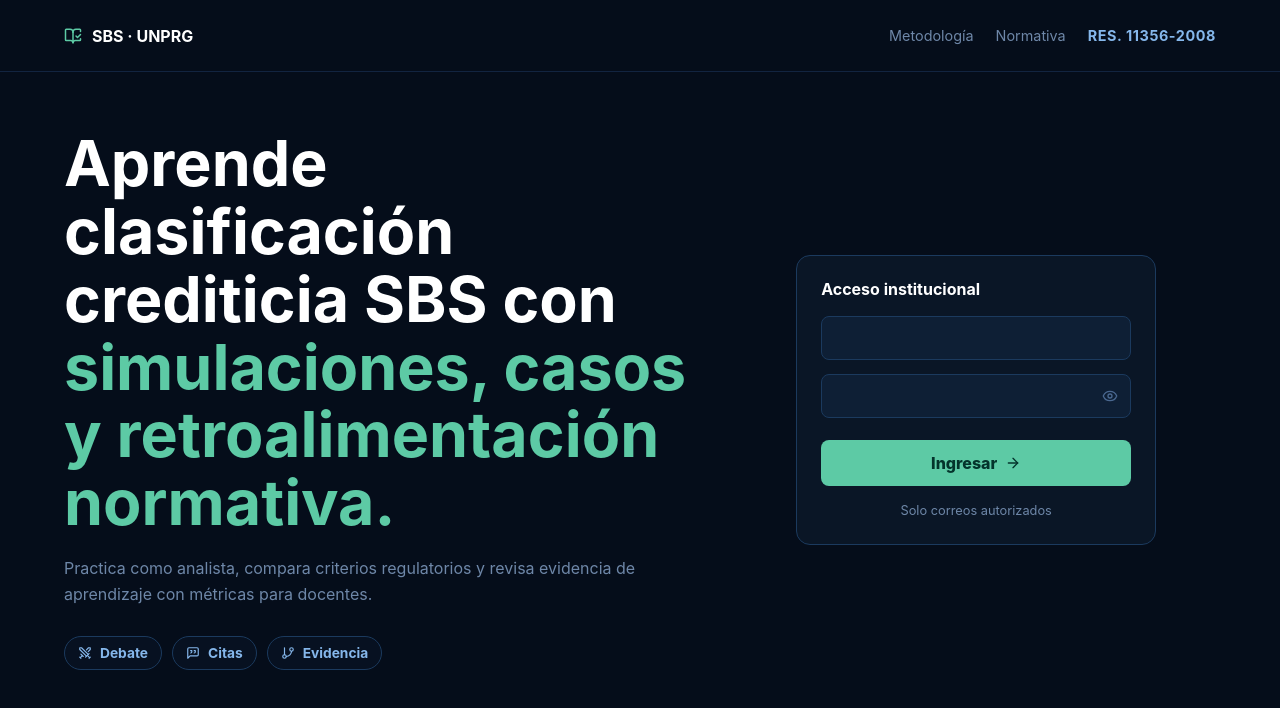
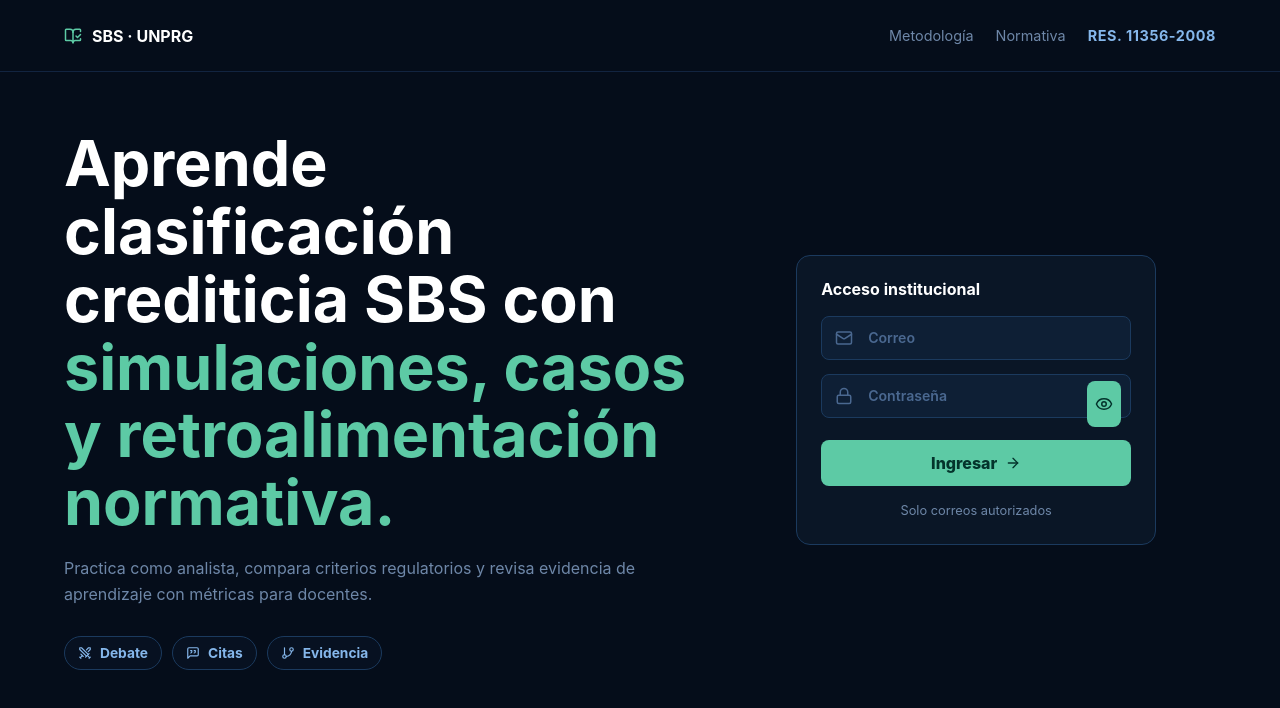
Before and after one commit to ElioRevilla/asistente-sbs-unprg, a React (Vite) app in the folder frontend/: page / in a window 1280 px wide. Shown: the top 708 px of the page. Built offline with nearby package versions, Linux system fonts and the light colour scheme; no server answers.

Commit message:
fix: enable password visibility toggle

```diff
--- a/frontend/src/features/auth/LoginPage.tsx
+++ b/frontend/src/features/auth/LoginPage.tsx
@@ -17,6 +17,7 @@ export function LoginPage() {
   const authError = useAuthStore((state) => state.error);
   const [email, setEmail] = useState("");
   const [password, setPassword] = useState("");
+  const [showPassword, setShowPassword] = useState(false);
   const [isSubmitting, setIsSubmitting] = useState(false);
 
   async function handleSubmit(event: FormEvent<HTMLFormElement>) {
@@ -74,32 +75,41 @@ export function LoginPage() {
         </div>
 
         <form className="login-form" onSubmit={handleSubmit}>
-          <label>
-            <span>
-              <Mail aria-hidden="true" size={16} />
-              Correo
+          <label className="login-field">
+            <span className="field-icon">
+              <Mail aria-hidden="true" size={18} />
             </span>
             <input
+              aria-label="Correo"
               autoComplete="username"
+              placeholder="Correo"
               type="email"
               value={email}
               onChange={(event) => setEmail(event.target.value)}
             />
           </label>
-          <label>
-            <span>
-              <Lock aria-hidden="true" size={16} />
-              Contraseña
+          <label className="login-field password-field">
+            <span className="field-icon">
+              <Lock aria-hidden="true" size={18} />
             </span>
-            <div className="password-field">
-              <input
-                autoComplete="current-password"
-                type="password"
-                value={password}
-                onChange={(event) => setPassword(event.target.value)}
-              />
-              <Eye aria-hidden="true" size={16} />
-            </div>
+            <input
+              aria-label="Contraseña"
+              autoComplete="current-password"
+              placeholder="Contraseña"
+              type={showPassword ? "text" : "password"}
+              value={password}
+              onChange={(event) => setPassword(event.target.value)}
+            />
+            <button
+              aria-label={
+                showPassword ? "Ocultar contraseña" : "Mostrar contraseña"
+              }
+              className="password-toggle"
+              type="button"
+              onClick={() => setShowPassword((current) => !current)}
+            >
+              <Eye aria-hidden="true" size={18} />
+            </button>
           </label>
           {authError ? <p className="form-error">{authError}</p> : null}
           <button disabled={isSubmitting} type="submit">
--- a/frontend/src/styles.css
+++ b/frontend/src/styles.css
@@ -269,26 +269,38 @@ h2 {
 }
 
 .login-form label {
-  display: grid;
-  gap: 8px;
+  display: block;
   color: var(--text-secondary);
   font-size: 0.88rem;
   font-weight: 600;
 }
 
-.login-form label > span {
-  display: none;
-}
-
 .login-form input {
   min-height: 44px;
   border-color: var(--border-default);
+  padding-left: 46px;
   color: var(--text-bright);
   background: var(--bg-input);
 }
 
 .login-form input::placeholder {
   color: var(--text-muted);
+}
+
+.login-field {
+  position: relative;
+}
+
+.field-icon {
+  position: absolute;
+  top: 50%;
+  left: 14px;
+  z-index: 1;
+  display: grid;
+  place-items: center;
+  color: var(--text-muted);
+  transform: translateY(-50%);
+  pointer-events: none;
 }
 
 .login-form button {
@@ -308,15 +320,26 @@ h2 {
 }
 
 .password-field input {
-  padding-right: 40px;
+  padding-right: 48px;
 }
 
-.password-field svg {
+.password-toggle {
   position: absolute;
   top: 50%;
-  right: 13px;
+  right: 10px;
+  width: 34px;
+  min-height: 34px;
+  border-radius: 8px;
+  padding: 0;
   color: var(--text-muted);
+  background: transparent;
   transform: translateY(-50%);
+}
+
+.password-toggle:hover,
+.password-toggle:focus-visible {
+  color: var(--blue-soft);
+  background: rgba(133, 183, 235, 0.08);
 }
 
 .login-hint,
```
